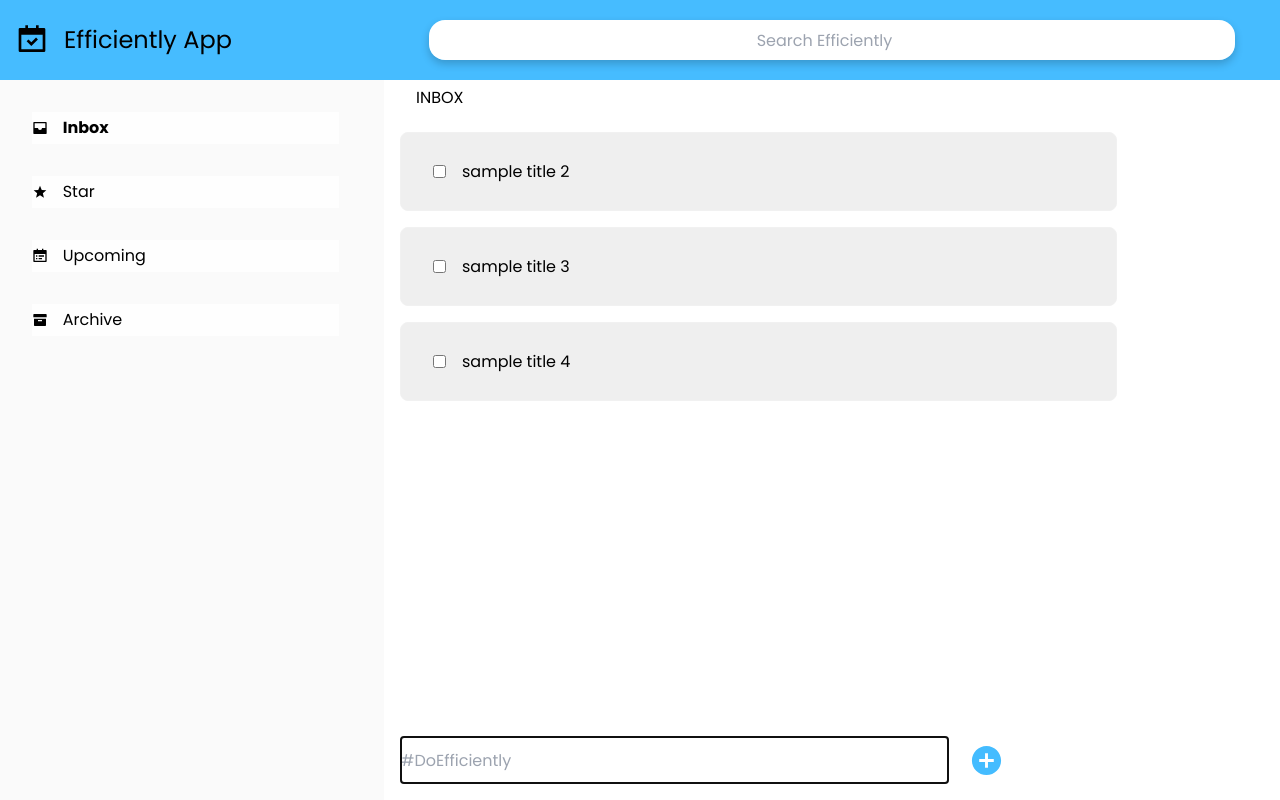
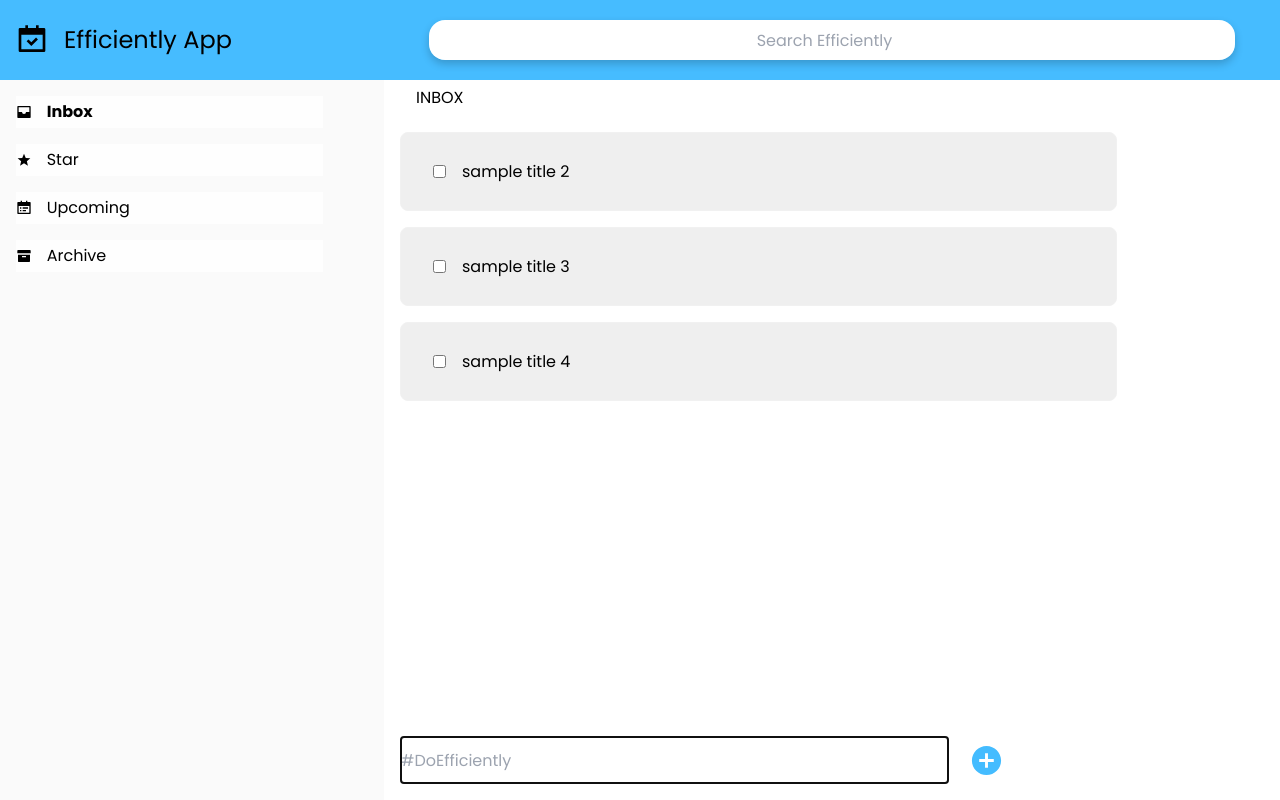
Before and after one commit to pythagoreaneng/efficiently-app-web, a React (Create React App) app: page / in a window 1280 px wide. Built offline with nearby package versions, Linux system fonts and the light colour scheme.

Commit message:
Format NavLink

```diff
--- a/src/pages/styles.js
+++ b/src/pages/styles.js
@@ -65,11 +65,11 @@ export const MainScreenContainer = styled.div`
   width: 70%;
 `;
 
-export const SideSectionWrapper = styled.button`
+export const SideSectionWrapper = styled.div`
   height: 2rem;
   width: 80%;
   background-color: #fefefe;
-  margin: 2rem;
+  margin: 1rem;
   display: flex;
   align-items: center;
 `;
```
